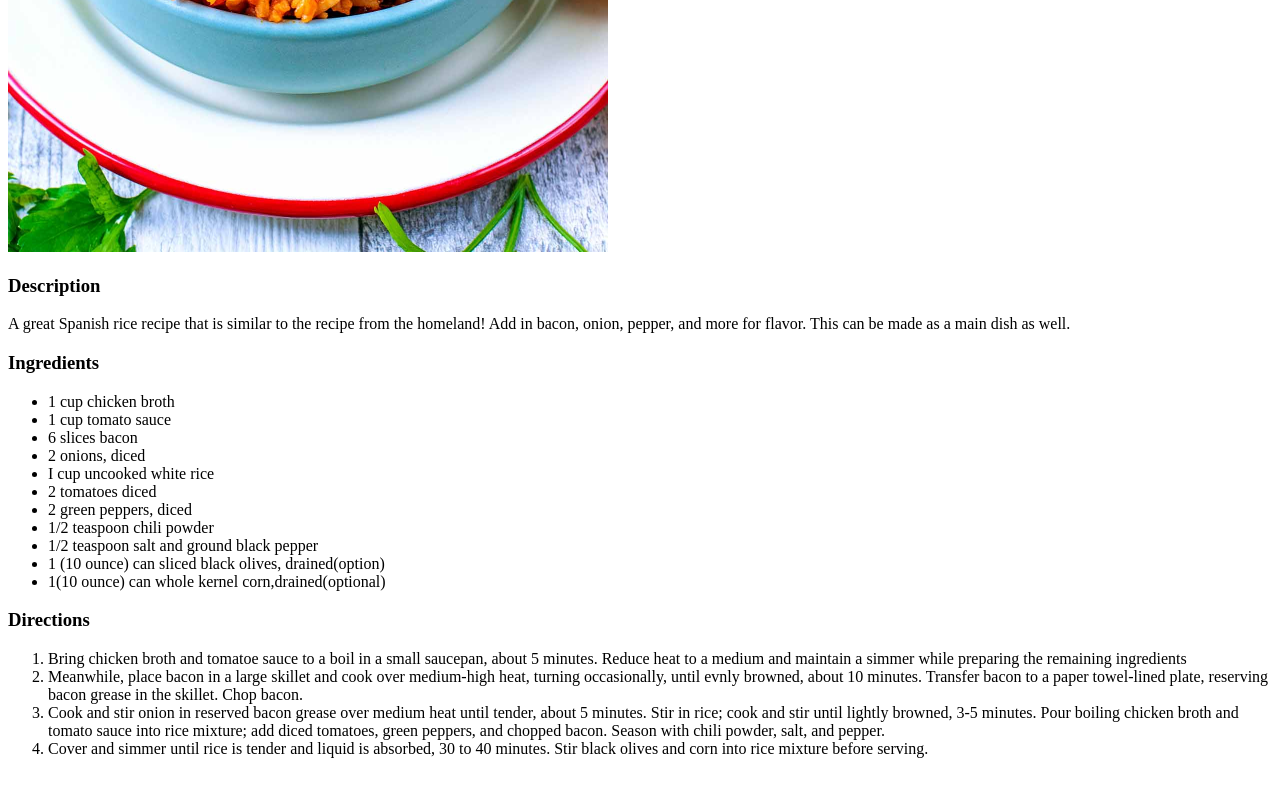
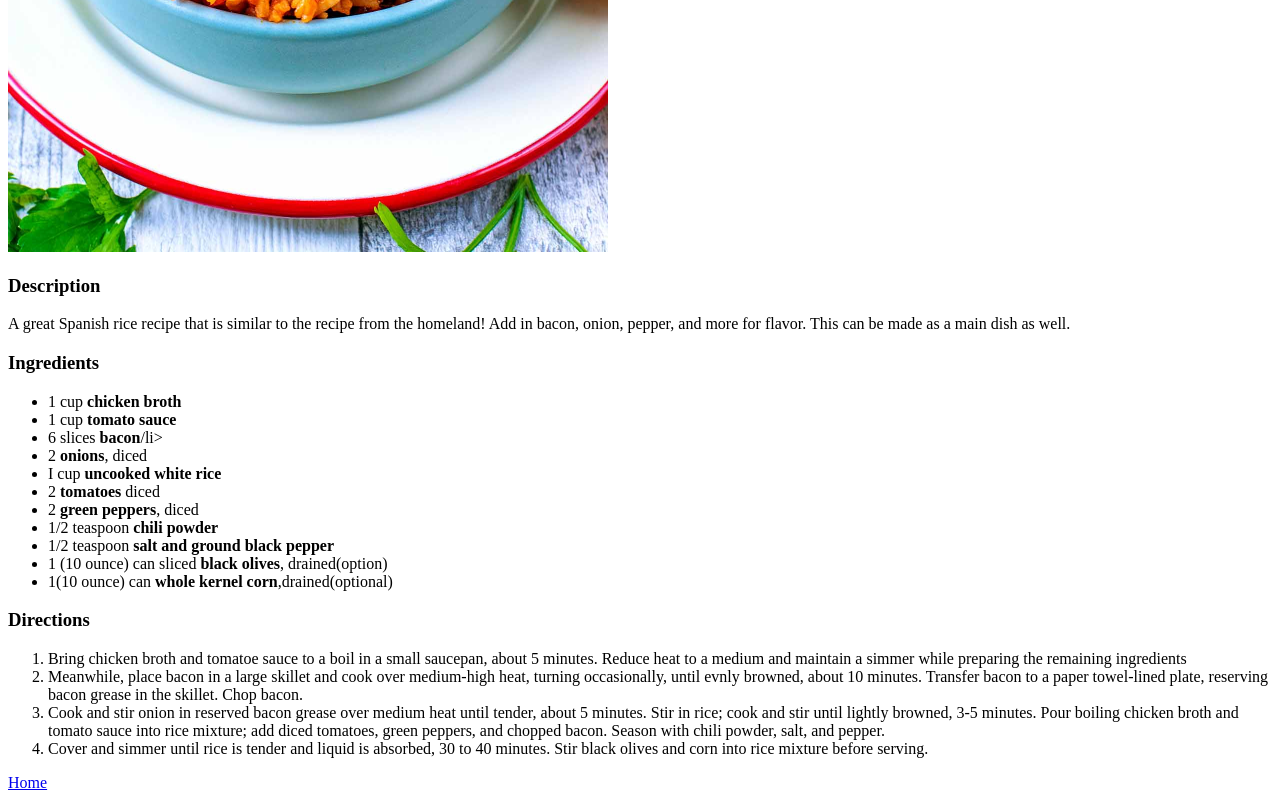
Before and after one commit to Dennycom/odin-recipes, a plain HTML site: page recipes/Spanish-rice.html in a window 1280 px wide. Shown: the part 708-1508 px from the top of the page. Before the commit the page ends 1482 px from the top, so only its background shows below. Drawn offline with Linux system fonts and the light colour scheme.

Commit message:
add strong element as well as homepage link

```diff
--- a/recipes/Spanish-rice.html
+++ b/recipes/Spanish-rice.html
@@ -17,17 +17,17 @@
 
         <h3>Ingredients</h3>
         <ul>
-            <li>1 cup chicken broth</li>
-            <li>1 cup tomato sauce</li>
-            <li>6 slices bacon</li>
-            <li>2 onions, diced</li>
-            <li>I cup uncooked white rice</li>
-            <li>2 tomatoes diced</li>
-            <li>2 green peppers, diced</li>
-            <li>1/2 teaspoon chili powder</li>
-            <li>1/2 teaspoon salt and ground black pepper </li>
-            <li>1 (10 ounce) can sliced black olives, drained(option)</li>
-            <li>1(10 ounce) can whole kernel corn,drained(optional)</li>
+            <li>1 cup <strong>chicken broth</strong></li>
+            <li>1 cup <strong>tomato sauce</strong></li>
+            <li>6 slices <strong>bacon</strong>/li>
+            <li>2 <strong>onions</strong>, diced</li>
+            <li>I cup <strong>uncooked white rice</strong></li>
+            <li>2 <strong>tomatoes</strong> diced</li>
+            <li>2 <strong>green peppers</strong>, diced</li>
+            <li>1/2 teaspoon <strong>chili powder</strong></li>
+            <li>1/2 teaspoon <strong>salt and ground black pepper</strong> </li>
+            <li>1 (10 ounce) can sliced <strong>black olives</strong>, drained(option)</li>
+            <li>1(10 ounce) can <strong>whole kernel corn</strong>,drained(optional)</li>
         </ul>
 
         <h3>Directions</h3>
@@ -40,6 +40,6 @@
 
 
 
-
+        <a href="/recipes/index.html">Home</a>
     </body>
 </html>
```
